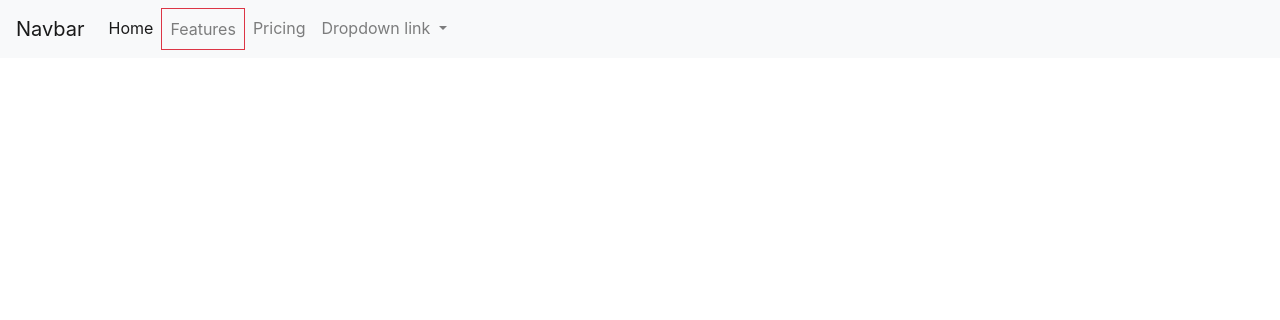
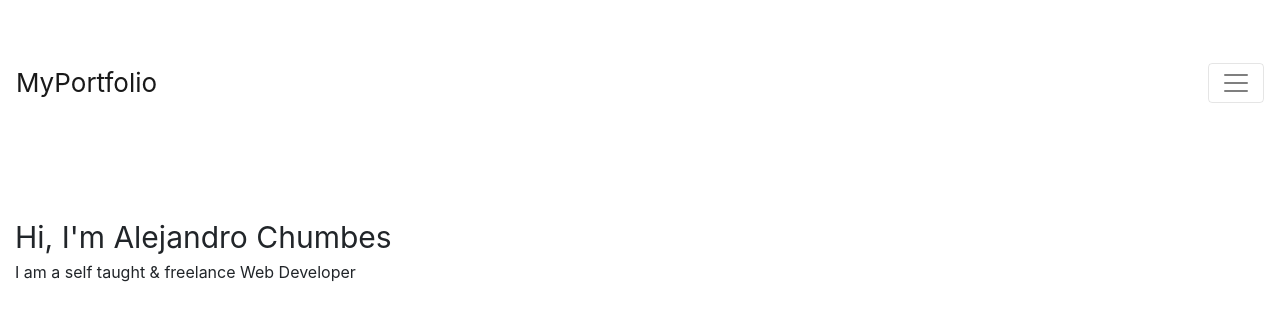
Before and after one commit to AleChumbes/portfolio, a plain HTML site: page index.html in a window 1280 px wide. Drawn offline with nearby package versions, Linux system fonts and the light colour scheme.

Commit message:
edited navbar and an intro

```diff
--- a/index.html
+++ b/index.html
@@ -3,46 +3,44 @@
 <head>
     <meta charset="UTF-8">
     <meta name="viewport" content="width=device-width, initial-scale=1.0">
-    <title>This is my portfolio</title>
+    <title>This is my Portfolio</title>
     <!-- bootstrap v4  -->
     <link rel="stylesheet" href="https://cdn.jsdelivr.net/npm/bootstrap@4.0.0/dist/css/bootstrap.min.css" integrity="sha384-Gn5384xqQ1aoWXA+058RXPxPg6fy4IWvTNh0E263XmFcJlSAwiGgFAW/dAiS6JXm" crossorigin="anonymous">
     <link href="style.css" type="text/css" rel="stylesheet">
 </head>
 <body>
     <header>
-        <nav class="navbar navbar-expand-lg navbar-light bg-light">
-            <a class="navbar-brand" href="#">Navbar</a>
+        <nav class="navbar navbar-light container">
+            <a class="navbar-brand" href="#">MyPortfolio</a>
             <button class="navbar-toggler" type="button" data-toggle="collapse" data-target="#navbarNavDropdown" aria-controls="navbarNavDropdown" aria-expanded="false" aria-label="Toggle navigation">
               <span class="navbar-toggler-icon"></span>
             </button>
             <div class="collapse navbar-collapse" id="navbarNavDropdown">
-              <ul class="navbar-nav">
-                <li class="nav-item active">
+              <ul class="navbar-nav align-items-center">
+                <li class="nav-item">
                   <a class="nav-link" href="#">Home <span class="sr-only">(current)</span></a>
                 </li>
-                <li class="nav-item border border-danger">
-                  <a class="nav-link" href="#">Features</a>
+                <li class="nav-item">
+                  <a class="nav-link" href="#">About me</a>
                 </li>
                 <li class="nav-item">
-                  <a class="nav-link" href="#">Pricing</a>
-                </li>
-                <li class="nav-item dropdown">
-                  <a class="nav-link dropdown-toggle" href="#" id="navbarDropdownMenuLink" data-toggle="dropdown" aria-haspopup="true" aria-expanded="false">
-                    Dropdown link
-                  </a>
-                  <div class="dropdown-menu" aria-labelledby="navbarDropdownMenuLink">
-                    <a class="dropdown-item" href="#">Action</a>
-                    <a class="dropdown-item" href="#">Another action</a>
-                    <a class="dropdown-item" href="#">Something else here</a>
-                  </div>
+                  <a class="nav-link" href="#">Contact</a>
                 </li>
               </ul>
             </div>
           </nav>
     </header>
 
+    <!-- main content title -->
 
-
+    <div class="container hero">
+      <div class="row">
+        <div class="col-6">
+          <p><span class="intro">Hi, I'm Alejandro Chumbes</span><br>
+          <span class="profession">I am a self taught & freelance Web Developer</span></p>
+        </div>
+      </div>
+    </div>
 
 
 <!-- bootstrap and js  -->
--- a/style.css
+++ b/style.css
@@ -0,0 +1,31 @@
+/* this is gonna be for a xl screen */
+.container {
+    max-width: 1400px;
+
+}
+
+/* navigation  */
+nav {
+    margin-top: 50px
+}
+
+.navbar-brand {
+    font-size: 26px;
+}
+
+/* hero content  */
+
+
+/* change the top margin for different screen sizes */
+.hero {
+    margin-top: 100px;
+}
+
+.hero p {
+    font-size: 24pxs;
+}
+
+.intro {
+    font-size: 30px;
+    font-weight: 400;
+}
```
